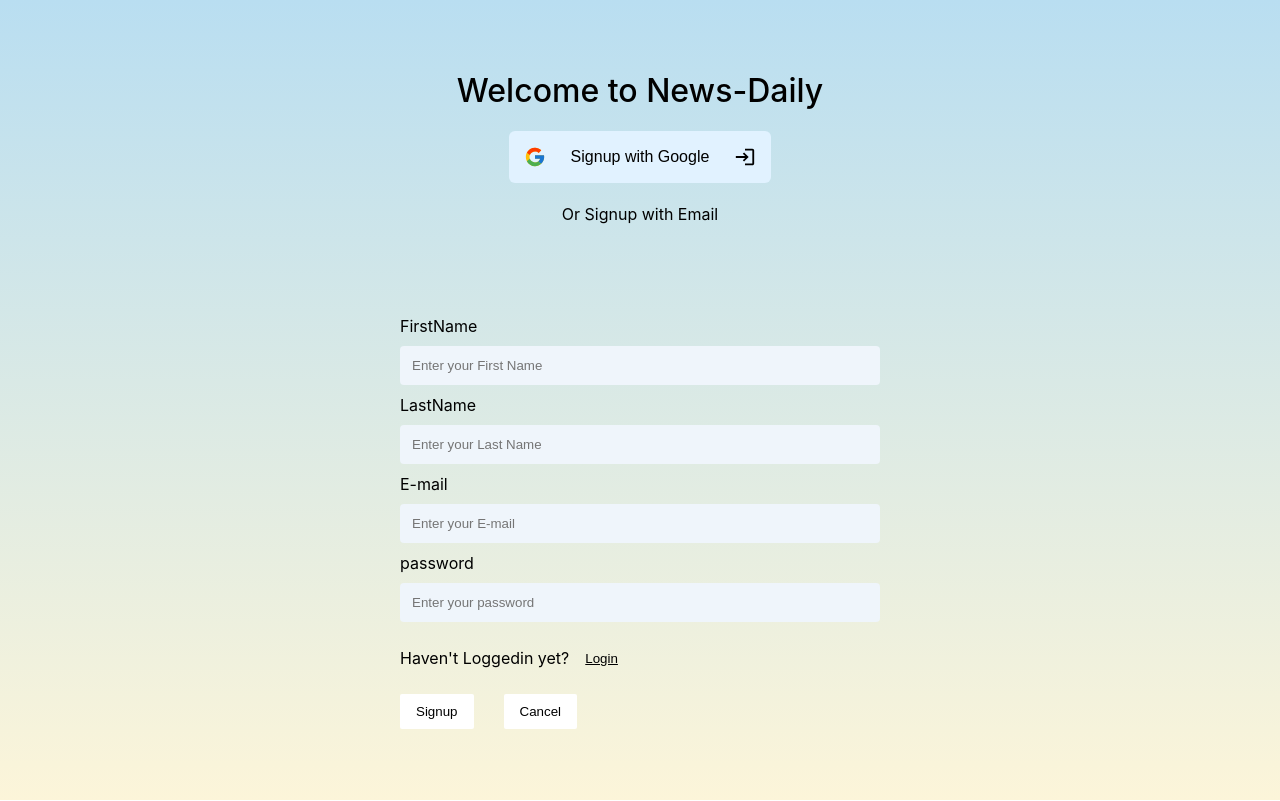
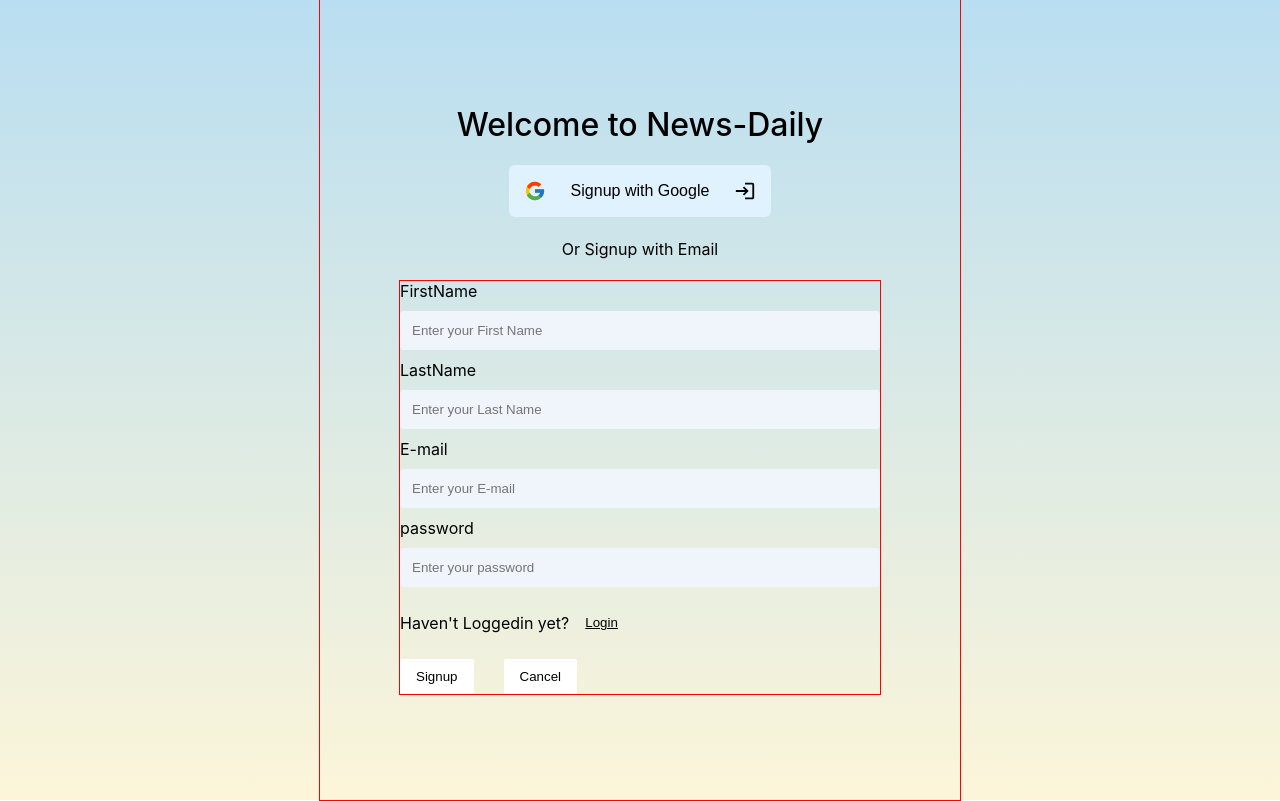
Before and after one commit to Abhishekr2122/news-daily, a React (Create React App) app: page / in a window 1280 px wide. Built offline with nearby package versions, Linux system fonts and the light colour scheme; the HTML template or start-up script is replaced by a standard one.

Commit message:
Working on the signup form.

```diff
--- a/src/pages/signup/signup.css
+++ b/src/pages/signup/signup.css
@@ -36,6 +36,7 @@
   display: flex;
   align-items: center;
   gap: 10px;
+  /* margin-top: 0px; */
 }
 
 .login-btn {
--- a/src/ui/signup_components/signupform.css
+++ b/src/ui/signup_components/signupform.css
@@ -5,11 +5,11 @@
   align-items: center;
 
   height: 100%;
-  /* border: 1px solid red; */
+  border: 1px solid red;
 }
 
 .signup-form {
-  /* border: 1px solid red; */
+  border: 1px solid red;
   width: 100%;
   display: flex;
   flex-direction: column;
@@ -22,6 +22,6 @@
   height: 100%;
   display: flex;
   align-items: center;
-  justify-content: space-evenly;
+  justify-content: center;
   flex-direction: column;
 }
```
